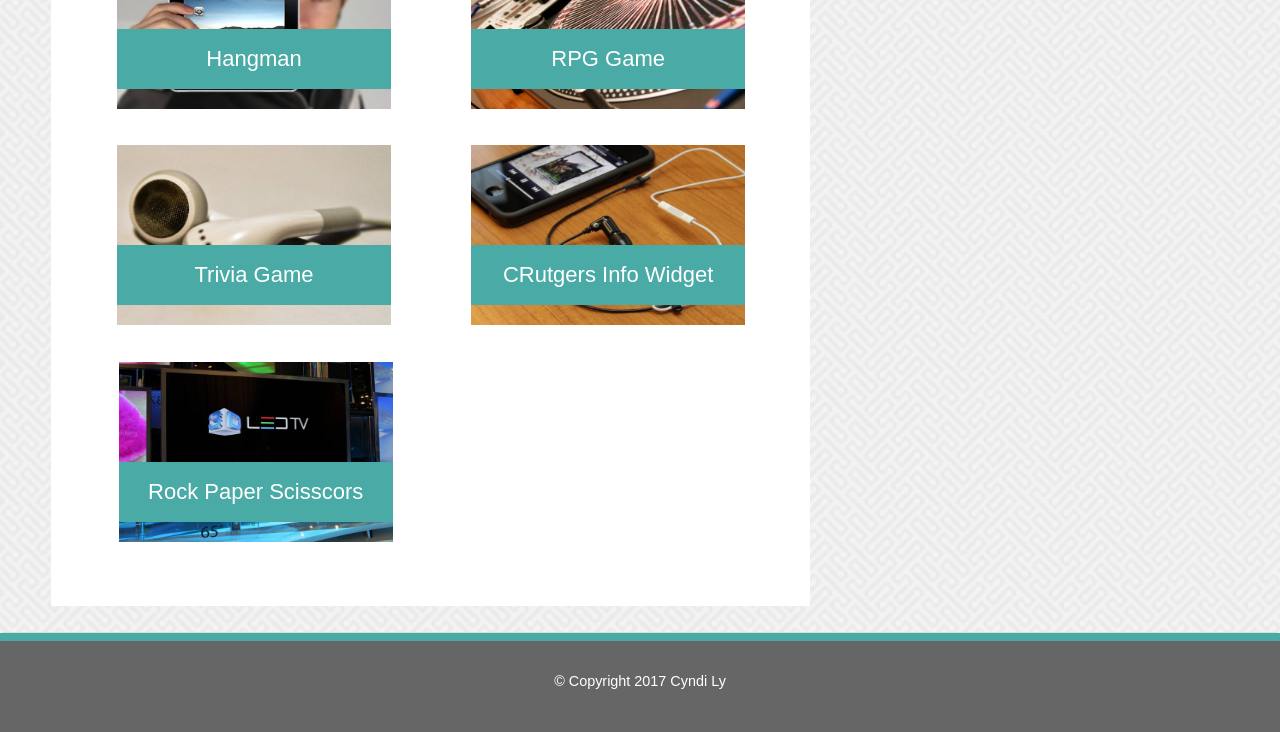
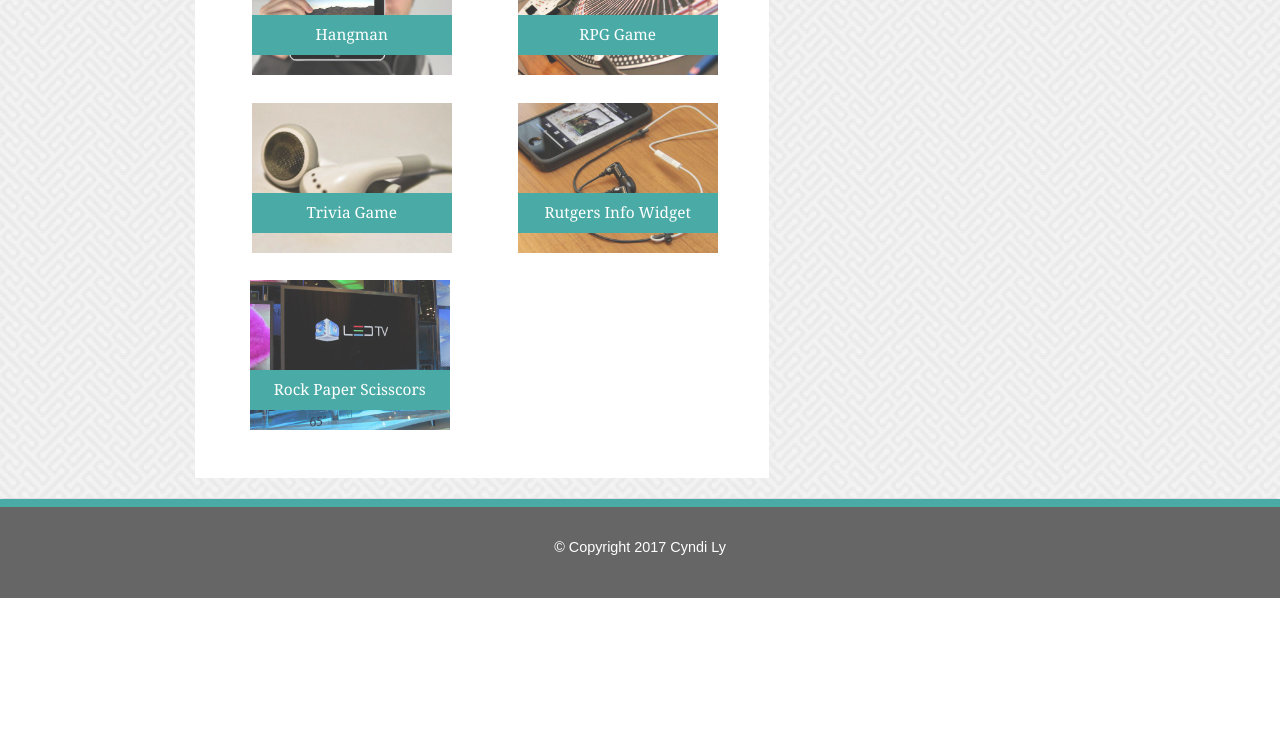
Before and after one commit to cyndi05/Bootstrap-Portfolio, a plain HTML site: page portfolio.html in a window 1280 px wide. Shown: the part 277-1009 px from the top of the page. After the commit the page ends 875 px from the top, so only its background shows below. Drawn offline with nearby package versions, Linux system fonts and the light colour scheme.

Commit message:
updated files

```diff
--- a/assets/css/style.css
+++ b/assets/css/style.css
@@ -4,7 +4,6 @@ body {
 	color: #777777;
 	width: 100%;
 	font-family: 'Arial', 'Helvetica Neue', Helvetica, sans-serif;
-
 }
 header {
 	background-color: #fff;
@@ -15,10 +14,28 @@ header {
     background: #fff;
     border-bottom: 2px solid #ccc;
 }
+.mainContainer {
+    width: 960px;
+    margin: auto;
+}
+/*.container {
+    margin-left: 27%;
+}*/
+/*nav {
+    margin-left: -10%;
+}*/
+nav a {
+    font-size: 1.2em;
+    font-family: 'Arial', 'Helvetica Neue', Helvetica, sans-serif;
+}
+.container {
+    width: 960px;
+}
 h1 {
     font-family: Georgia, Times, "Times New Roman", serif;
     font-weight: 700;
     color: #4aaaa5;
+    margin-left: 8%;
 }
 p {
     font-size: 1.2em;
@@ -31,13 +48,16 @@ hr {
 	background-color: #4aaaa5;
 	color: white;
 	font-family: 'Georgia', Times, Times New Roman, serif;
-    margin-left: -120%;
+    margin-left: 0;
 }
-.aboutSection {
+.aboutImage {
     margin-left: 5%;
+    margin-right: -40%;
 }
 .aboutText {
     float: none;
+    padding-right: 8%;
+
 }
 .imageSpace {
     margin-bottom: 5%;
@@ -47,16 +67,19 @@ hr {
     margin-bottom: 5%;
     margin-left: 7%;
 }
-.sports {
+.game {
     position: relative;
     float: left;
     width: 274px;
 }
-.sports h3 {
+.game img {
+    opacity: 0.8;
+}
+.game h3 {
     position: absolute;
     bottom: 20px;
-    width: 100%;
-    padding: 15px;
+    width: 73%;
+    padding: 5px;
     margin-bottom: 0;
     font-weight: 300;
     line-height: 30px;
@@ -64,13 +87,8 @@ hr {
     text-align: center;
     background: #4aaaa5;
     border-bottom: 0;
-}
-nav a {
-    font-size: 1.2em;
-    font-family: 'Arial', 'Helvetica Neue', Helvetica, sans-serif;
-}
-.container {
-	width: 960px;
+    font-size: 1.1em;
+    font-family: 'Georgia', Times, Times New Roman, serif;
 }
 .sidebar {
     max-width: 270px;
--- a/portfolio.html
+++ b/portfolio.html
@@ -25,7 +25,7 @@
     </div>
   </nav>
 
-  <div>
+  <div class="mainContainer">
     <div class="row">
      <div class="col-md-8 main">
       	<div class="page-header">
@@ -34,15 +34,15 @@
 
       <div class="row imageSpace">
         <div class="col-md-6">
-         	<div class="sports">
-        	<img src="assets/images/technics-q-c-640-480-1.jpg" width="274" height="180" alt="Hangman">
+         	<div class="game">
+        	<img src="assets/images/technics-q-c-640-480-1.jpg" width="200" height="150" alt="Hangman">
         	<h3>Hangman</h3>
           </div>
         </div>
 
         <div class="col-md-6">
-          <div class="sports">
-      	   <img src="assets/images/technics-q-c-640-480-2.jpg" width="274" height="180" alt="RPG Game">
+          <div class="game">
+      	   <img src="assets/images/technics-q-c-640-480-2.jpg" wwidth="200" height="150" alt="RPG Game">
       	   <h3>RPG Game</h3>
           </div>
         </div>
@@ -50,24 +50,24 @@
 
       <div class="row imageSpace">
         <div class="col-md-6">
-       	  <div class="sports">
-      	   <img src="assets/images/technics-q-c-640-480-5.jpg" width="274" height="180" alt="Trivia Game">
+       	  <div class="game">
+      	   <img src="assets/images/technics-q-c-640-480-5.jpg" width="200" height="150" alt="Trivia Game">
       	   <h3>Trivia Game</h3>
           </div>
         </div>
 
       <div class="col-md-6">
-        <div class="sports">
-    	   <img src="assets/images/technics-q-c-640-480-7.jpg" width="274" height="180" alt="Rutgers Info Widget">
-    	   <h3>CRutgers Info Widget</h3>
+        <div class="game">
+    	   <img src="assets/images/technics-q-c-640-480-7.jpg" width="200" height="150" alt="Rutgers Info Widget">
+    	   <h3>Rutgers Info Widget</h3>
         </div>
       </div>
       </div>
 
       <div class="row">
         <div class="col-md-12 imageLast">
-          <div class="sports">
-    	     <img src="assets/images/technics-q-c-640-480-9.jpg" width="274" height="180" alt="Rock Paper Scisscors">
+          <div class="game">
+    	     <img src="assets/images/technics-q-c-640-480-9.jpg" width="200" height="150" alt="Rock Paper Scisscors">
     	     <h3>Rock Paper Scisscors</h3>
   	       </div>
         </div>
```
Also changed, not shown: about.html (+3 -3 lines), contact.html (+1 -1 lines).
